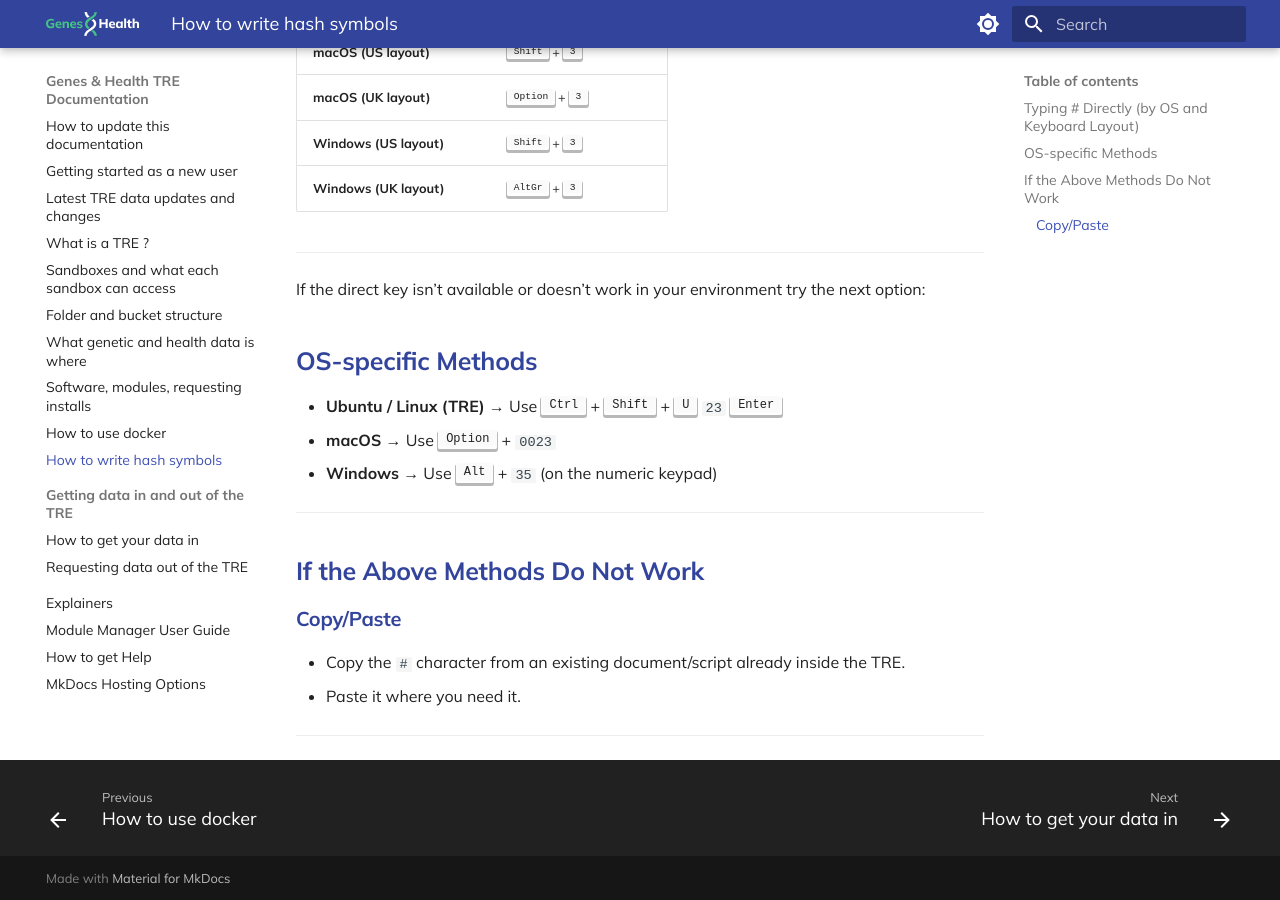
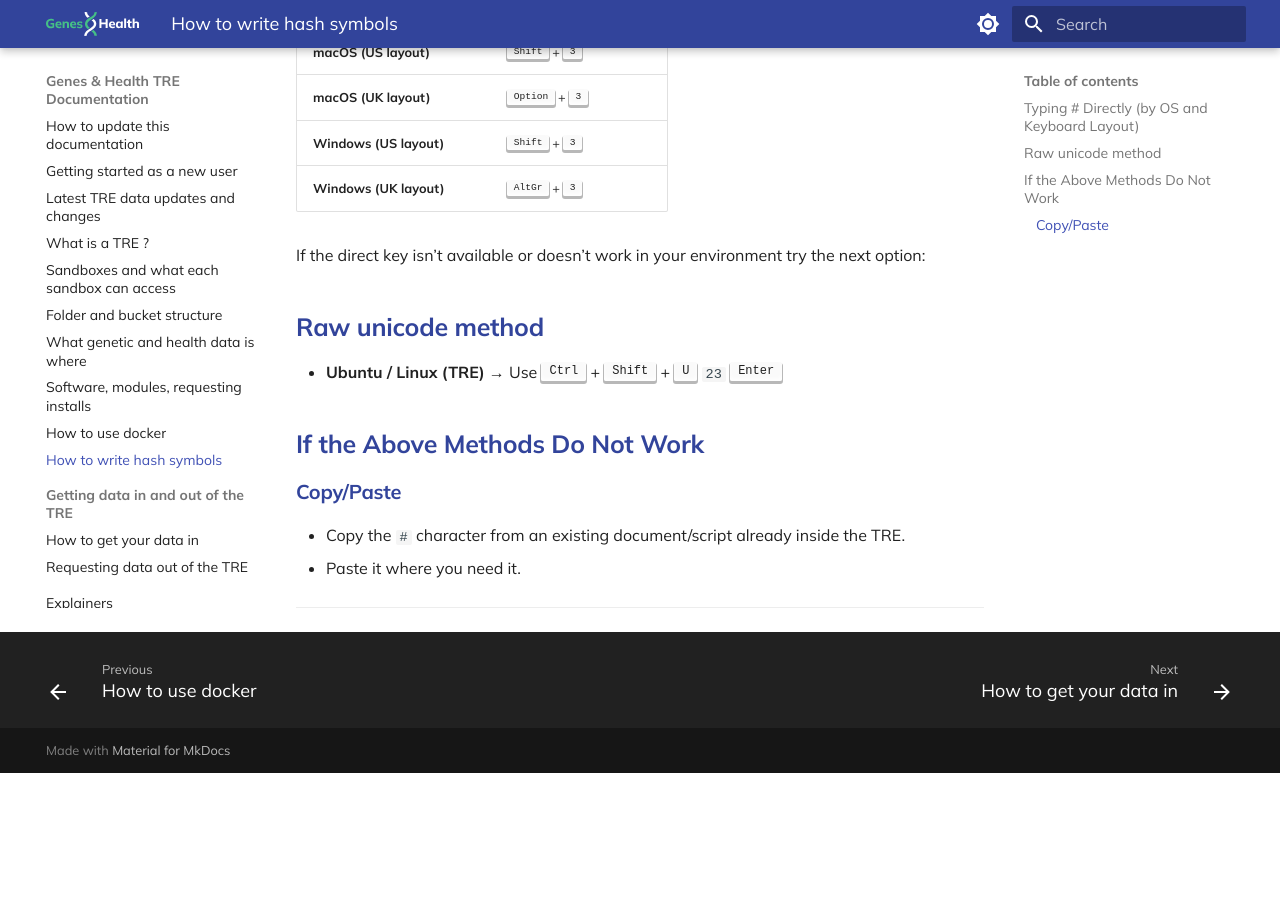
Before and after one commit to genes-and-health/TRE-documentation-v3, an MkDocs documentation site: the page built from docs/how-to-write-hash-symbols.md, in a window 1280 px wide and 900 px high, scrolled down 531 px. Built offline with MkDocs 1.6.1 and Material for MkDocs 9.7.7, drawn with Linux system fonts in a browser that asks for light colours; comment, search, counter and statistics services are not loaded; after the commit the page ends 1304 px from its top, so only the background shows below that.

Commit message:
Update how-to-write-hash-symbols.md

```diff
--- a/docs/how-to-write-hash-symbols.md
+++ b/docs/how-to-write-hash-symbols.md
@@ -17,17 +17,11 @@ Try these options:
 | **Windows (US layout)** | <kbd>Shift</kbd> + <kbd>3</kbd> |
 | **Windows (UK layout)** | <kbd>AltGr</kbd> + <kbd>3</kbd> |
 
----
-
 If the direct key isn’t available or doesn’t work in your environment try the next option:
 
-## OS-specific Methods
+## Raw unicode method
 
 - **Ubuntu / Linux (TRE)** → Use <kbd>Ctrl</kbd> + <kbd>Shift</kbd> + <kbd>U</kbd> `23` <kbd>Enter</kbd>
-- **macOS** → Use <kbd>Option</kbd> + `0023`
-- **Windows** → Use <kbd>Alt</kbd> + `35` (on the numeric keypad)
-
----
 
 ## If the Above Methods Do Not Work
 
```
